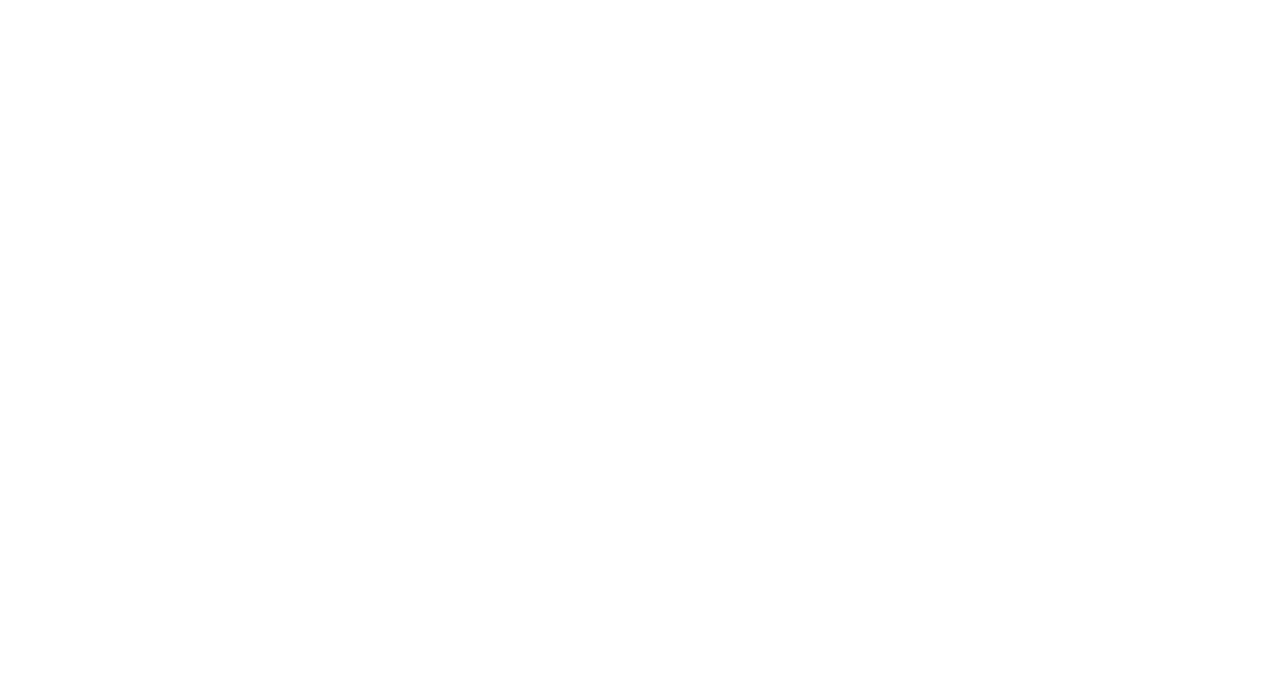
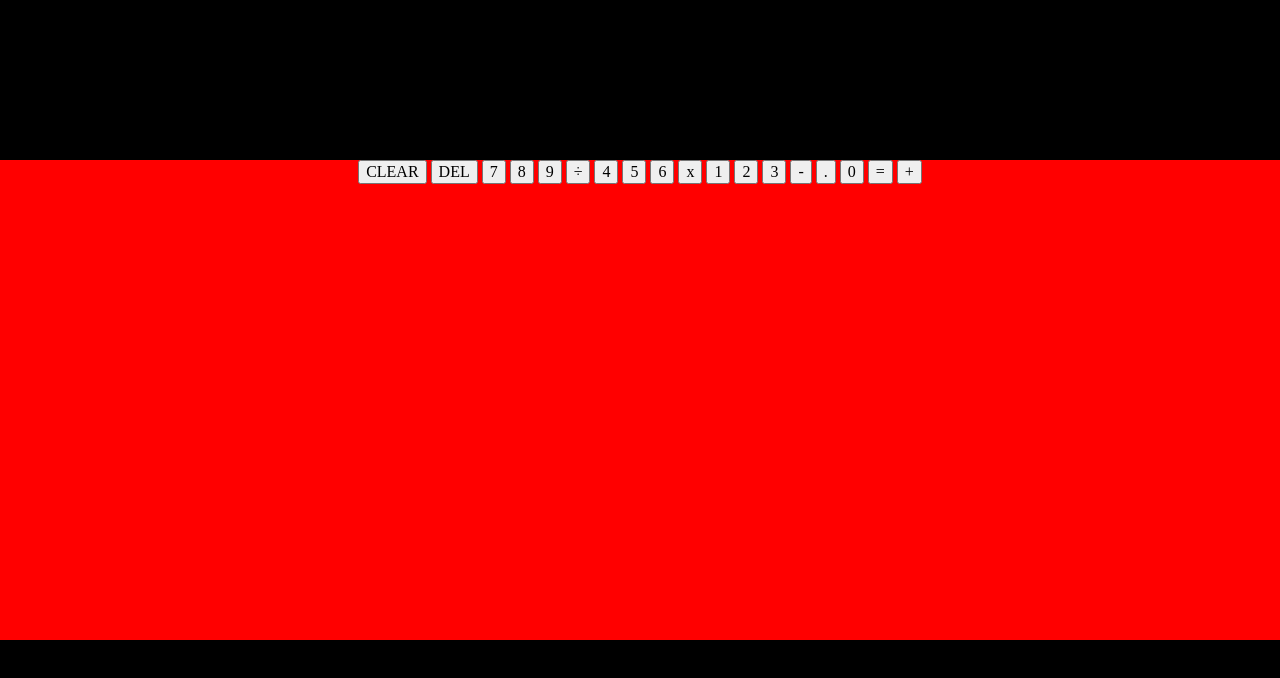
Before and after one commit to TermFerd/calculator, a plain HTML site: page public/index.html in a window 1280 px wide. Drawn offline with Linux system fonts and the light colour scheme.

Commit message:
getting things set up
Need to put buttons into css grid

```diff
--- a/public/index.html
+++ b/public/index.html
@@ -3,9 +3,38 @@
 <head>
 	<meta charset="utf-8">
 	<meta name="viewport" content="width=device-width, initial-scale=1">
+	<link rel="stylesheet" href="style.css">
 	<title>Calculator</title>
 </head>
 <body>
-
+	<div class ="main">
+		<div class="container-wrapper">
+			<div class="screen">
+				<div class="operation last"></div>
+				<div class="operation main"></div>
+			</div>
+				<div class="button-grid">
+			 		<button class="btn big">CLEAR</button>
+			 		<button class="btn big">DEL</button>
+			 		<button class="btn">7</button>
+			 		<button class="btn">8</button>
+			 		<button class="btn">9</button>
+			 		<button class="btn">÷</button>
+			 		<button class="btn">4</button>
+			 		<button class="btn">5</button>
+			 		<button class="btn">6</button>
+			 		<button class="btn">x</button>
+			 		<button class="btn">1</button>
+			 		<button class="btn">2</button>
+			 		<button class="btn">3</button>
+			 		<button class="btn">-</button>
+			 		<button class="btn">.</button>
+			 		<button class="btn">0</button>
+			 		<button class="btn">=</button>
+			 		<button class="btn">+</button>
+				</div>
+		</div>
+	</div>
+	<script src="script.js"></script>
 </body>
 </html>
--- a/public/style.css
+++ b/public/style.css
@@ -0,0 +1,36 @@
+* {
+	box-sizing: border-box;
+    font-family: basic-sans;
+    color: black;
+    font-size: 16px;
+}
+
+html, body {
+	margin: 0;
+    background-color: black;
+    display: flex;
+    flex-direction: column;
+    height: 100%;
+    width: 100%;
+}
+
+.main {
+    height: 100%;
+    width: 100%;
+    display: flex;
+    border: none;
+    align-items: center;
+    justify-content: center;
+    flex-direction: column;
+    background-color: black;
+}
+
+.container-wrapper {
+    display: flex;
+    align-items: flex-start;
+    justify-content: center;
+    background-color: red;
+    height: 60%;
+    width: 100%;
+    border: none;
+}
```
Also changed, not shown: 1 other file.
